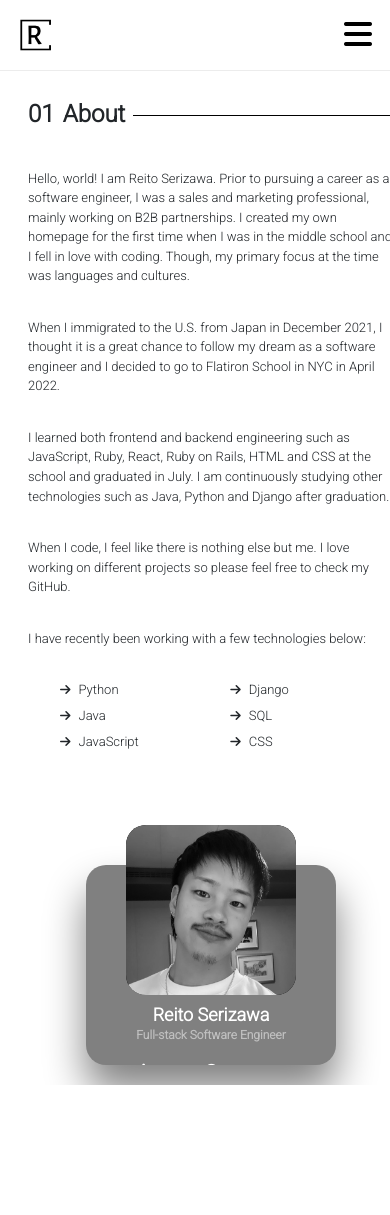
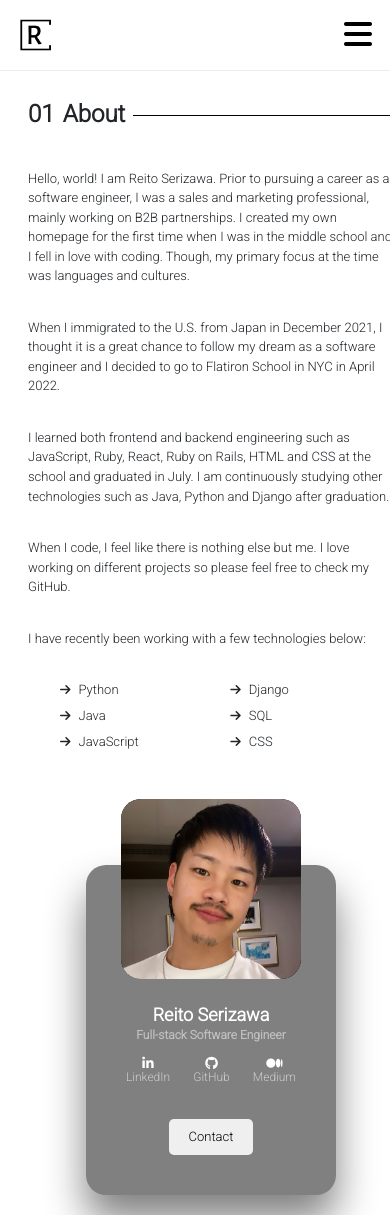
Before and after one commit to reitoserizawa/react-django-portfolio-frontend, a React (Create React App) app: page /about in a window 390 px wide. Before the commit the page ends 1085 px from the top, so only its background shows below. Built offline with nearby package versions, Linux system fonts and the light colour scheme; the HTML template or start-up script is replaced by a standard one.

Commit message:
updated css

```diff
--- a/package.json
+++ b/package.json
@@ -1,7 +1,7 @@
 {
   "name": "portfolio",
   "version": "0.1.0",
-  "homepage": "https://reitoserizawa.github.io/react-django-portfolio-frontend",
+  "homepage": "https://reitoserizawa.github.io/react-django-portfolio-frontend/",
   "private": true,
   "dependencies": {
     "@emailjs/browser": "^3.10.0",
--- a/src/components/About/About.css
+++ b/src/components/About/About.css
@@ -85,10 +85,6 @@
   transition: 0.5s;
 }
 
-.about__blob:hover {
-  height: 400px;
-}
-
 .about__blob__image__container {
   position: absolute !important;
   left: 50%;
@@ -103,12 +99,6 @@
   -webkit-filter: grayscale(100%); /* Safari 6.0 - 9.0 */
   filter: grayscale(100%);
   transition: 0.5s;
-}
-
-.about__blob:hover .about__blob__image__container {
-  width: 230px;
-  height: 230px;
-  filter: none;
 }
 
 .about__blob__image__container img {
@@ -136,10 +126,6 @@
   width: 100%;
   transition: 0.5s;
   transform: translateY(140px);
-}
-
-.about__blob:hover .about__blob__details {
-  transform: translateY(0px);
 }
 
 .about__blob__details h2 {
@@ -175,11 +161,6 @@
   opacity: 0.6;
 }
 
-.about__blob__data h3:hover {
-  transform: translateY(-25%);
-  color: black;
-}
-
 .about__blob__content .actionBtn {
   display: flex;
   justify-content: center;
@@ -200,11 +181,7 @@
   -o-transition: color 1s;
   transition: color 1s;
   transition: background-color 0.5s;
-}
-
-.about__blob__content .actionBtn button:hover {
-  background-color: black;
-  color: white;
+  color: black;
 }
 
 /* small display */
@@ -224,6 +201,43 @@
     display: block;
     padding-top: 100px;
     padding-bottom: 100px;
+  }
+  .about__blob {
+    height: 400px;
+  }
+  .about__blob .about__blob__image__container {
+    width: 230px;
+    height: 230px;
+    filter: none;
+  }
+
+  .about__blob .about__blob__details {
+    transform: translateY(0px);
+  }
+  .about__blob__data h3 {
+    transform: translateY(-25%);
+  }
+}
+
+@media screen and (min-width: 820px) {
+  .about__blob:hover {
+    height: 400px;
+  }
+  .about__blob:hover .about__blob__image__container {
+    width: 230px;
+    height: 230px;
+    filter: none;
+  }
+  .about__blob:hover .about__blob__details {
+    transform: translateY(0px);
+  }
+  .about__blob__data h3:hover {
+    transform: translateY(-25%);
+    color: black;
+  }
+  .about__blob__content .actionBtn button:hover {
+    background-color: black;
+    color: white;
   }
 }
 
@@ -245,7 +259,7 @@
     margin-top: 65px;
     margin-bottom: 20px;
   }
-  .about__blob:hover {
+  .about__blob {
     height: 330px;
   }
   .about__blob__image__container {
@@ -254,7 +268,7 @@
     box-shadow: 0;
   }
 
-  .about__blob:hover .about__blob__image__container {
+  .about__blob .about__blob__image__container {
     width: 180px;
     height: 180px;
     filter: none;
@@ -310,7 +324,7 @@
     margin-top: 65px;
     margin-bottom: 20px;
   }
-  .about__blob:hover {
+  .about__blob {
     height: 380px;
   }
   .about__blob__image__container {
@@ -319,7 +333,7 @@
     box-shadow: 0;
   }
 
-  .about__blob:hover .about__blob__image__container {
+  .about__blob .about__blob__image__container {
     width: 250px;
     height: 250px;
   }
--- a/src/components/Blog/Blog.css
+++ b/src/components/Blog/Blog.css
@@ -30,6 +30,7 @@
     rgba(60, 64, 67, 0.15) 0px 1px 3px 1px;
   border: none;
   cursor: pointer;
+  color: black;
 }
 
 .blog__wrapper {
--- a/src/components/NavBar/NavBar.css
+++ b/src/components/NavBar/NavBar.css
@@ -55,6 +55,7 @@
     border: 0;
     background-color: transparent;
     display: block;
+    color: black;
   }
 
   @supports (backdrop-filter: blur(1rem)) {
--- a/src/components/Work/Work.css
+++ b/src/components/Work/Work.css
@@ -36,6 +36,7 @@
 .alice-carousel__prev-btn,
 .alice-carousel__next-btn {
   padding: 0px 40px !important;
+  color: black;
 }
 
 .alice_arrows {
@@ -92,6 +93,7 @@
 
 @media screen and (max-width: 568px) {
   .work__container {
+    min-height: 700px;
     display: block;
     padding-top: 100px;
     margin-left: var(--mb-1);
--- a/src/components/WorkCard/WorkCard.css
+++ b/src/components/WorkCard/WorkCard.css
@@ -28,6 +28,7 @@
 
 .work_card__name {
   margin: 0.75em 0;
+  font-size: var(--h4-font-size);
 }
 
 .work_card__stats {
--- a/src/components/WorkPage/WorkPage.css
+++ b/src/components/WorkPage/WorkPage.css
@@ -113,6 +113,7 @@
   .work_page__container {
     display: block;
     padding-top: 100px;
+    min-height: 700px;
   }
   .work_page__content {
     display: block;
@@ -127,7 +128,7 @@
   }
 
   .work_page__skills .work_page__skill_list li {
-    flex: 0 0 33.333333%;
+    flex: 0 0 50%;
   }
 
   .work_page__link_list {
```
Also changed, not shown: 18 other files (tests, documents, lock files or other folders).
